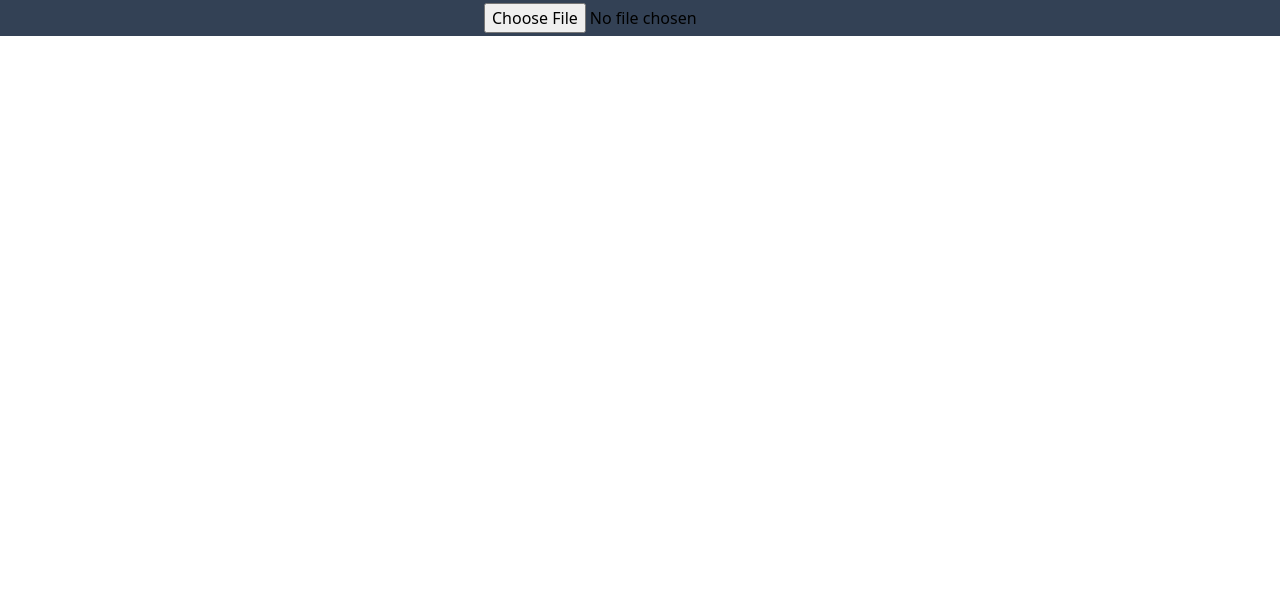
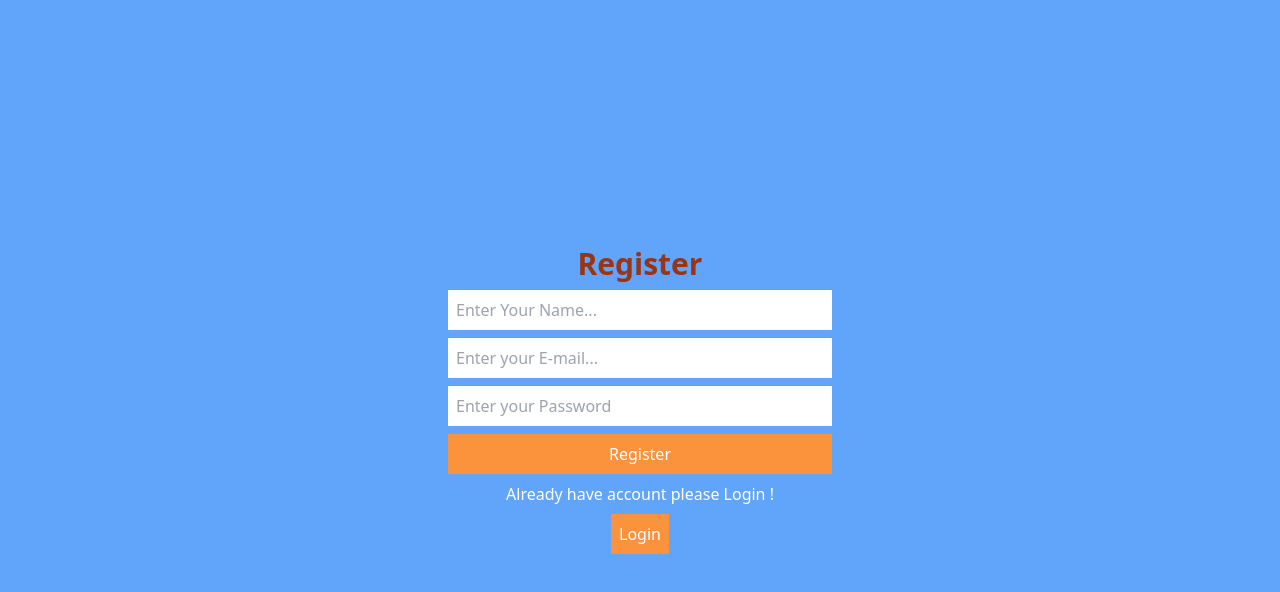
Before and after one commit to xKhanDev/ReactJS_30-_Practice, a React (Vite) app: page / in a window 1280 px wide. Shown: the top 592 px of the page. Built offline with nearby package versions, Linux system fonts and the light colour scheme.

Commit message:
Login and SignUp Form in React js Practice Work

```diff
--- a/src/App.jsx
+++ b/src/App.jsx
@@ -10,6 +10,7 @@ import BackgroundChange from './Practice Files/ChangeBg'
 import RoutingSetup from './Practice Files/RoutingSetup'
 import RandomQuoteGeneration from './Practice Files/RandomQuoteGeneration'
 import FileUploader from './Practice Files/FileUploader'
+import AuthenForm from './Practice Files/AuthenForm'
 
 
 const App = () => {
@@ -25,8 +26,8 @@ const App = () => {
      {/* < BackgroundChange /> */}
      {/* <RoutingSetup /> */}
      {/* <RandomQuoteGeneration /> */}
-     < FileUploader />
-
+     {/* < FileUploader /> */}
+     < AuthenForm />
     </>
   )
 }
--- /dev/null
+++ b/src/Practice Files/AuthenForm.jsx
@@ -0,0 +1,71 @@
+import React, { useState } from 'react'
+
+const AuthenForm = () => {
+    const [name, setName] = useState("");
+    const [email, setEmail] = useState("");
+    const [password, setPassword] = useState("");
+    const [isRegistered, setIsRegistered] = useState(false);
+    const [isLoggedIn, setisLoggedIn] = useState(false);
+    const [users, setUsers] = useState([]);
+
+    const handleAuthen = () => {
+        if(isRegistered){
+            const user = users.find(user => user.email === email && user.password === password);
+            if(user){
+                setisLoggedIn(true);
+            }
+            else{
+                window.alert("please Register First")
+            }
+        }
+        else{
+            const newUser = {email,password};
+            setUsers([...users,newUser])
+            localStorage.setItem("users ",JSON.stringify([...users,newUser]))
+            setisLoggedIn(true)
+        }
+    }
+
+    const handleLogOut = () => {
+        setisLoggedIn(false)
+    }
+
+    return (
+        <>
+            <div className='w-screen h-screen bg-blue-400 text-white flex justify-center items-center'>
+                {isLoggedIn ? (
+                    <div>
+                        <h2>
+                            Welcome Sir, {name}
+                        </h2>
+                        <button className='p-2 text-center bg-orange-400 mt-2' onClick={handleLogOut}>
+                            LogOut
+                        </button>
+                    </div>
+                ) : (
+                    <div className='flex justify-center items-center bg-blue-400 text-white flex-col'>
+                        <h2 className='font-bold text-3xl text-orange-800'>
+                            {isRegistered ? "Login" : "Register"}
+                        </h2>
+                        <form className='flex flex-col text-center'>
+                            {!isRegistered ? <input type="text" placeholder='Enter Your Name...' className='mt-2 p-2 outline-none w-96 text-black' onChange={(e) => { setName(e.target.value) }} /> : false}
+                            <input type="email" required placeholder='Enter your E-mail...' className='mt-2 p-2 outline-none w-96 text-black' onChange={(e) => { setEmail(e.target.value) }} />
+                            <input type="password" required placeholder='Enter your Password' className='mt-2 p-2 outline-none w-96 text-black' onChange={(e) => { setPassword(e.target.value) }} />
+                            <button className='p-2 text-center bg-orange-400 mt-2' onClick={handleAuthen}>
+                                {(isRegistered ? "Login" : "Register")}
+                            </button>
+                        </form>
+                        <p className='mt-2'>
+                            {isRegistered ? "Don't have account please Register !" : "Already have account please Login !"}
+                        </p>
+                        <button className='p-2 text-center bg-orange-400 mt-2' onClick={() => setIsRegistered(!isRegistered)}>
+                            {isRegistered ? "Register" : "Login"}
+                        </button>
+                    </div>
+                )}
+            </div>
+        </>
+    )
+}
+
+export default AuthenForm
```
